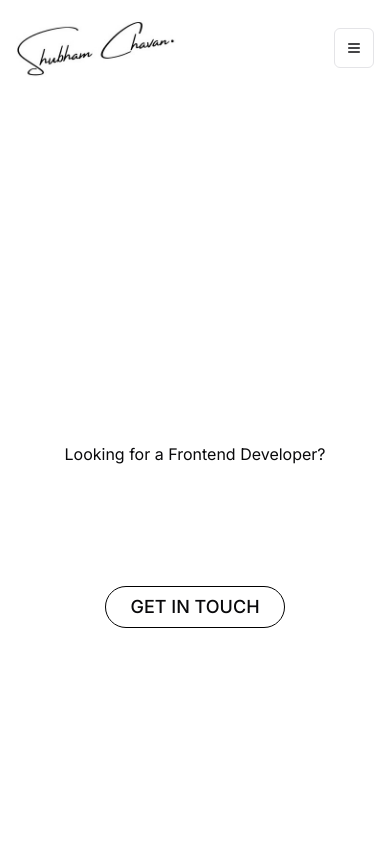
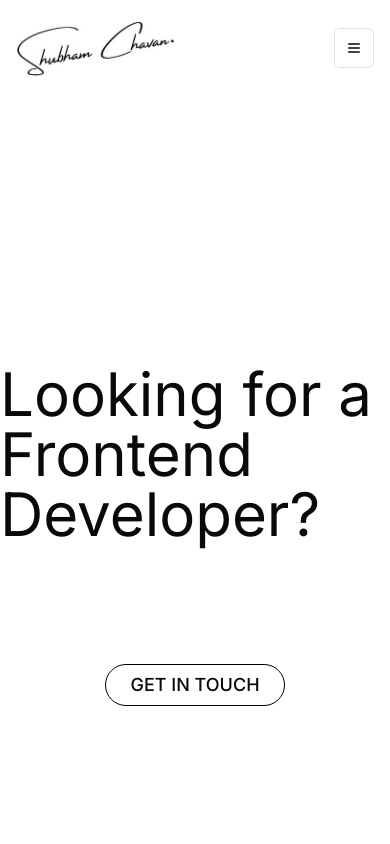
Before and after one commit to imshubhamchavan/official-website, a Next.js app: page /hireme in a window 390 px wide. Shown: the top 844 px of the page. Built offline with nearby package versions, Linux system fonts and the light colour scheme.

Commit message:
change font size

```diff
--- a/app/components/AboutSection.tsx
+++ b/app/components/AboutSection.tsx
@@ -54,7 +54,7 @@ export function AboutSection() {
   return (
     <div className="  mt-32 font-thin mb-32">
       <div className="flex space-x-8 flex flex-col">
-        <h1 className="text-1xl lg:text-6xl rubik-scribble text-gray-800 ml-5">
+        <h1 className="text-6xl lg:text-6xl rubik-scribble text-gray-800 ml-5">
           Skills and Technologies
         </h1>
         <div className="mt-8 w-2/3 lg:w-1/2 text-left">
--- a/app/components/Hero.tsx
+++ b/app/components/Hero.tsx
@@ -34,7 +34,7 @@ export function Hero() {
     <div className="grid grid-cols-1 lg:grid-cols-3 ">
       <title>Shubham Chavan | Portfolio</title>
       <div className="col-span-1 lg:col-span-2 animate-slide-in h-full min-h-[500px] lg:min-h-[300px] rounded-2xl p-8 mt-16">
-        <h1 className="text-1xl text-bold rubik-scribble-regular text-gray-500 sm:text-3xl lg:text-7xl">
+        <h1 className="text-6xl text-bold rubik-scribble-regular text-gray-500 sm:text-3xl lg:text-7xl">
           SHUBHAM CHAVAN
         </h1>{" "}
         <div className="text-center rubik-scribble-regular text-gray-300">
--- a/app/hireme/page.tsx
+++ b/app/hireme/page.tsx
@@ -17,7 +17,7 @@ export default function Hireme() {
   return (
     <div className="flex flex-col items-center justify-center bg-white h-screen relative overflow-hidden">
       <div className="flex space-x-4"></div>
-      <h1 className="text-1xl sm:text-3xl lg:text-7xl font-normal mt-8 mb-20">
+      <h1 className="text-6xl sm:text-3xl lg:text-7xl font-normal mt-8 mb-20">
         Looking for a Frontend Developer?
       </h1>
       <HoverCard>
--- a/app/projects/page.tsx
+++ b/app/projects/page.tsx
@@ -24,7 +24,7 @@ export default async function ProjectsPage() {
     <div className="mt-20">
       <title>Projects|Shubham Chavan</title>
       <section className="max-w-3xl w-full px-4 md:px-8 mx-auto">
-      <h1 className="text-2xl lg:text-6xl rubik-scribble text-gray-800 text-center">
+      <h1 className="text-6xl lg:text-6xl rubik-scribble text-gray-800 text-center">
         Projects
       </h1>
       <p className="text-1xl lg:text-1xl noto-sans text-gray-500  mt-6 mb-4 text-center">
```
